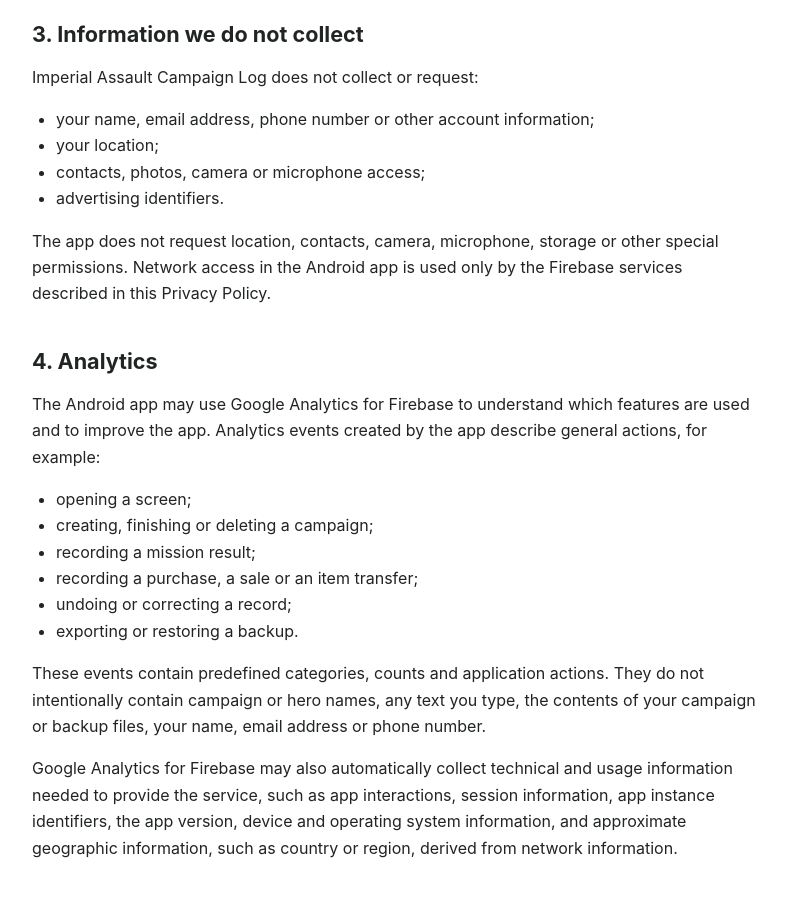
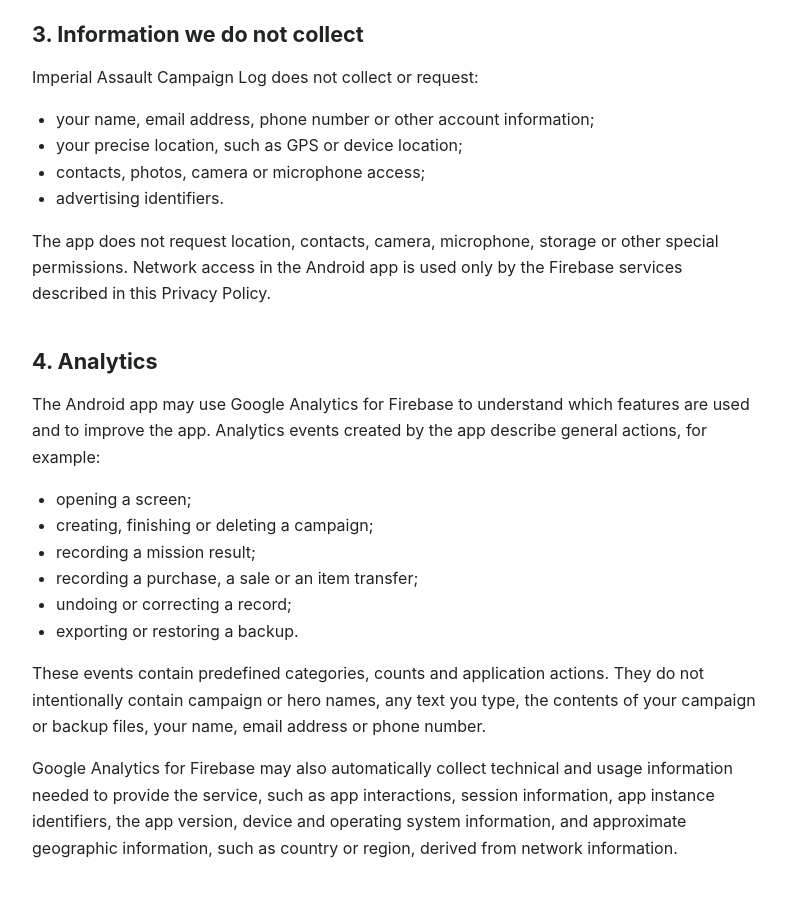
Before and after one commit to kartollikaa/kartollikaa.github.io, a plain HTML site: page imperial-assault-campaign-log/privacy/index.html in a window 1280 px wide. Shown: the part 1020-1918 px from the top of the page, without its empty margins (246-1032 px from the left). Drawn offline with Linux system fonts and the light colour scheme.

Commit message:
Privacy policy: clarify that precise location is not collected

```diff
--- a/imperial-assault-campaign-log/privacy/index.html
+++ b/imperial-assault-campaign-log/privacy/index.html
@@ -180,7 +180,7 @@
       <p>Imperial Assault Campaign Log does not collect or request:</p>
       <ul>
         <li>your name, email address, phone number or other account information;</li>
-        <li>your location;</li>
+        <li>your precise location, such as GPS or device location;</li>
         <li>contacts, photos, camera or microphone access;</li>
         <li>advertising identifiers.</li>
       </ul>
```
